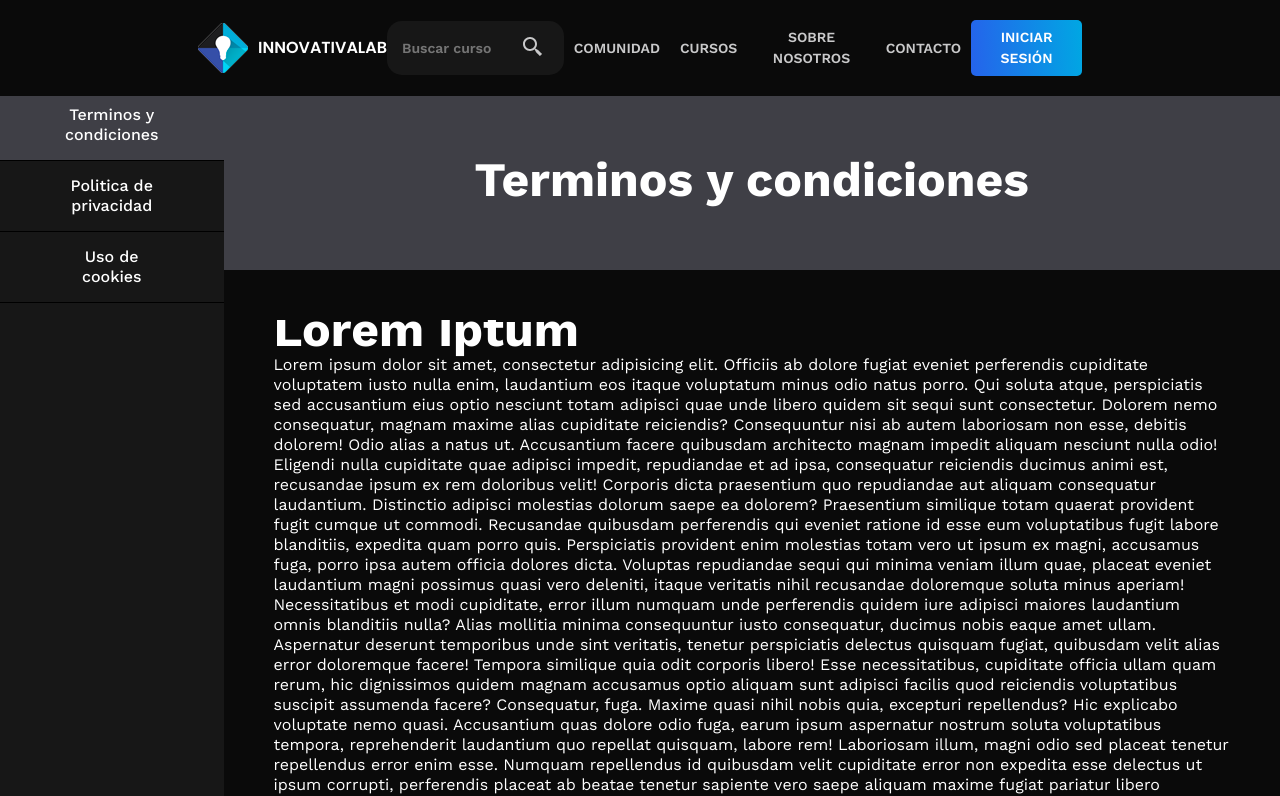
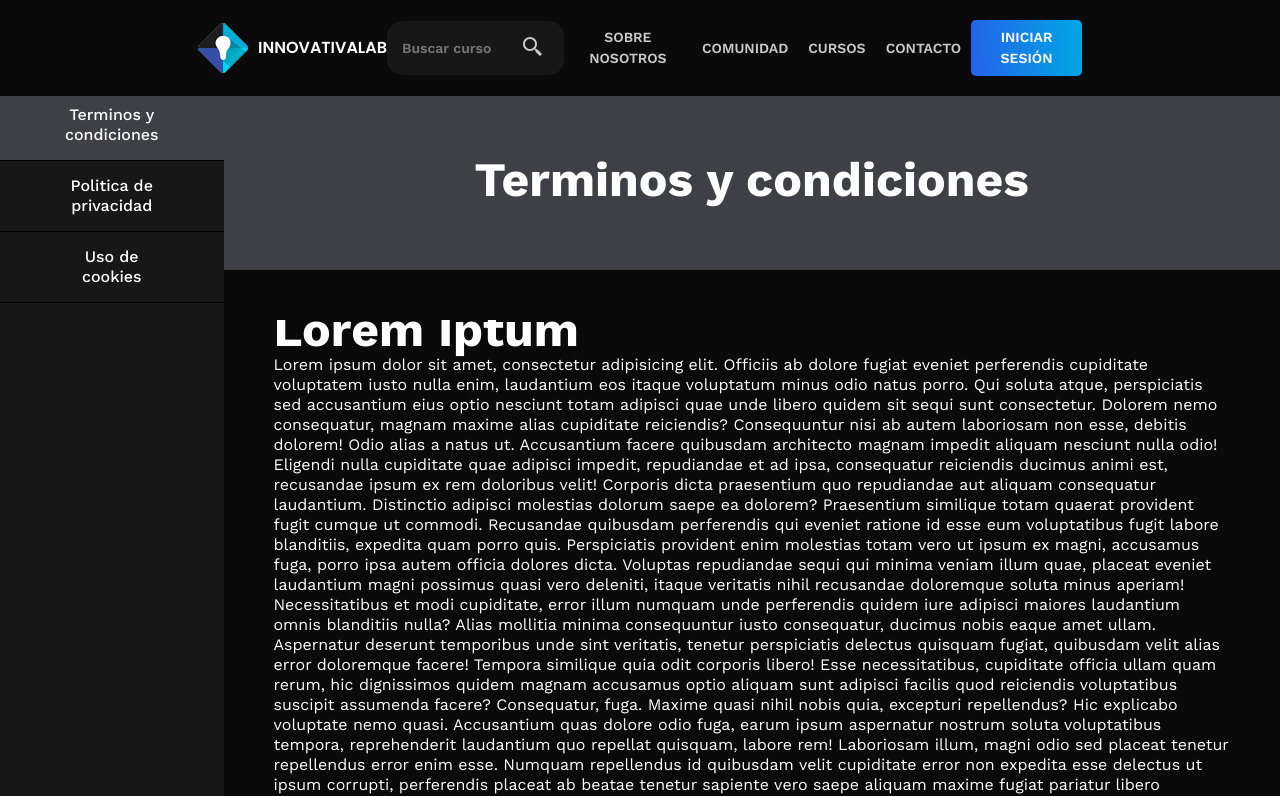
Before and after one commit to InnovativaLab/Pagina-web, a React (Vite) app in the folder PaginaWeb-React/: page /terms in a window 1280 px wide. Shown: the top 796 px of the page. Built offline with nearby package versions, Linux system fonts and the light colour scheme; the HTML template or start-up script is replaced by a standard one.

Commit message:
Add movement in menu

```diff
--- a/PaginaWeb-React/src/components/Header.tsx
+++ b/PaginaWeb-React/src/components/Header.tsx
@@ -26,19 +26,19 @@ function Header () {
       <header>
         <button onClick={cambiarEstadoMenu} className={`openMenuButtom button${state}`} id='openMenuButtom'><img src={burger} alt='Icono menu' /></button>
         <div className={`containerMenu menu${state}`}>
-          <Link className='noLink' onClick={cambiarEstadoMenu} to='/'>
+          <HashLink to='#' onClick={cambiarEstadoMenu} className='noLink'>
             <LogoBanner />
-          </Link>
+          </HashLink>
           <Browser closeFunction={cambiarEstadoMenu} />
+          <HashLink to='#Nosotros' onClick={cambiarEstadoMenu} className='buttonItemMenu simple'>
+            <span>Sobre nosotros</span>
+          </HashLink>
           <HashLink to='/#Comunidad' onClick={cambiarEstadoMenu} className='buttonItemMenu simple'>
             <span>Comunidad</span>
           </HashLink>
           <HashLink to='#Cursos' onClick={cambiarEstadoMenu} className='buttonItemMenu simple'>
             <span>Cursos</span>
           </HashLink>
-          <Link to='/' onClick={cambiarEstadoMenu} className='buttonItemMenu simple'>
-            <span>Sobre nosotros</span>
-          </Link>
           <a href='mailto:innovativalab@gmail.com' onClick={cambiarEstadoMenu} className='buttonItemMenu simple'>
             <span>Contacto</span>
           </a>
```
